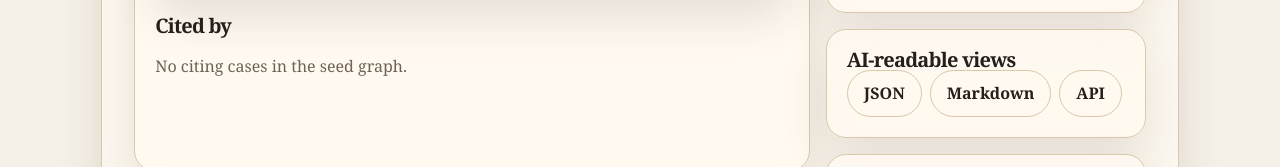
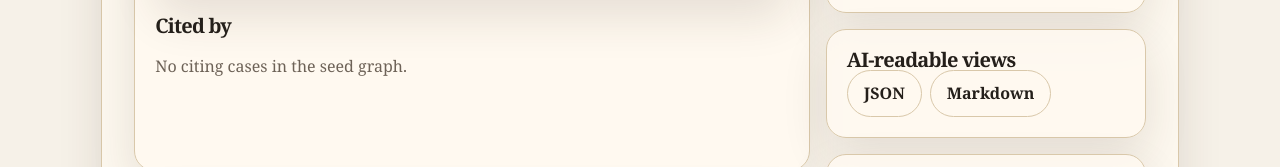
Before and after one commit to zgbrenner/agentcounselhub, a Next.js app in the folder apps/web/: page /cases/brown-v-board-of-education in a window 1280 px wide. Shown: the part 1216-1383 px from the top of the page. Built offline with nearby package versions, Linux system fonts and the light colour scheme.

Commit message:
Remove removed case API link

```diff
--- a/apps/web/app/cases/[slug]/page.tsx
+++ b/apps/web/app/cases/[slug]/page.tsx
@@ -125,7 +125,6 @@ export default function CasePage({ params }: { params: { slug: string } }) {
             <div className="button-row">
               <Link className="secondary-button" href={`/cases/${caseRecord.slug}/json`}>JSON</Link>
               <Link className="secondary-button" href={`/cases/${caseRecord.slug}/markdown`}>Markdown</Link>
-              <Link className="secondary-button" href={`/api/cases/${caseRecord.slug}`}>API</Link>
             </div>
           </section>
 
```
